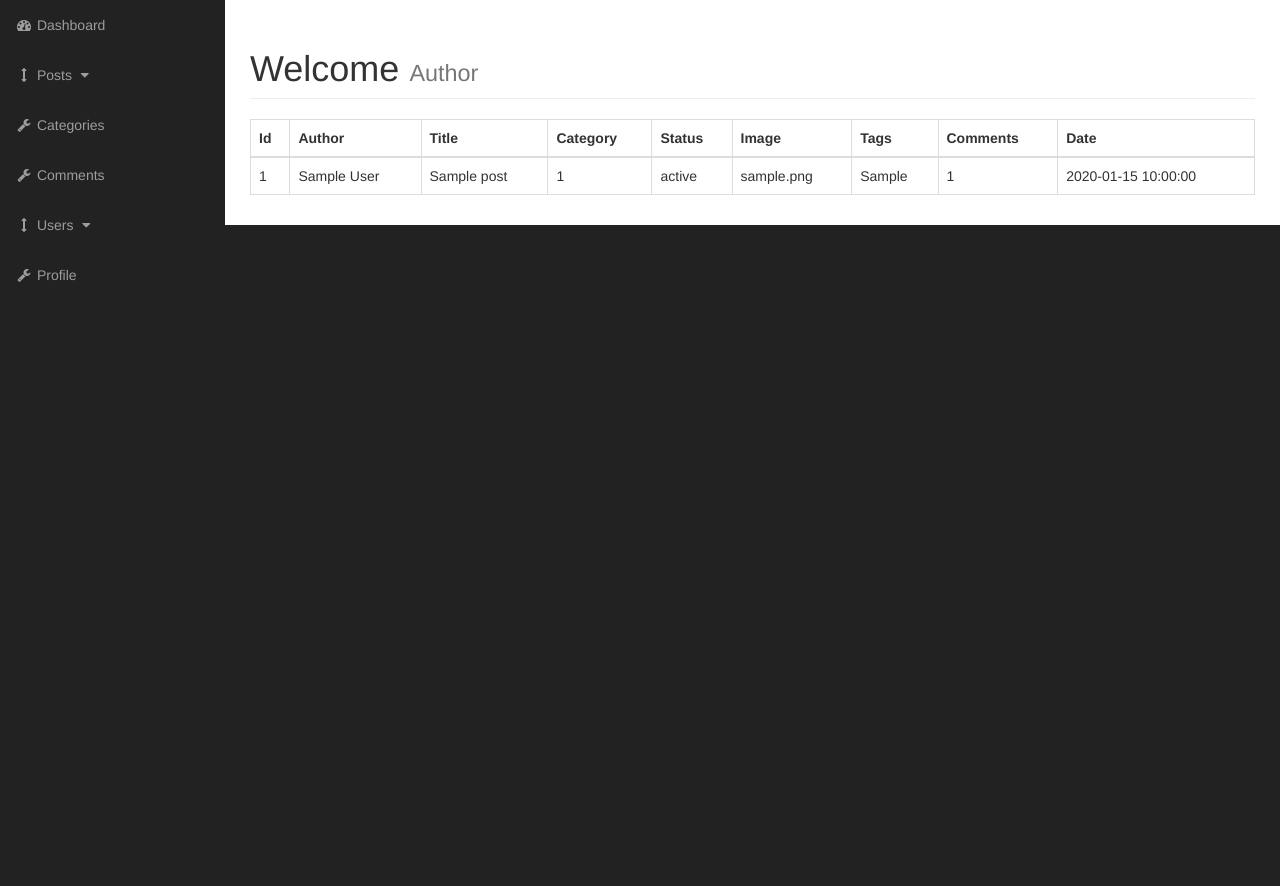
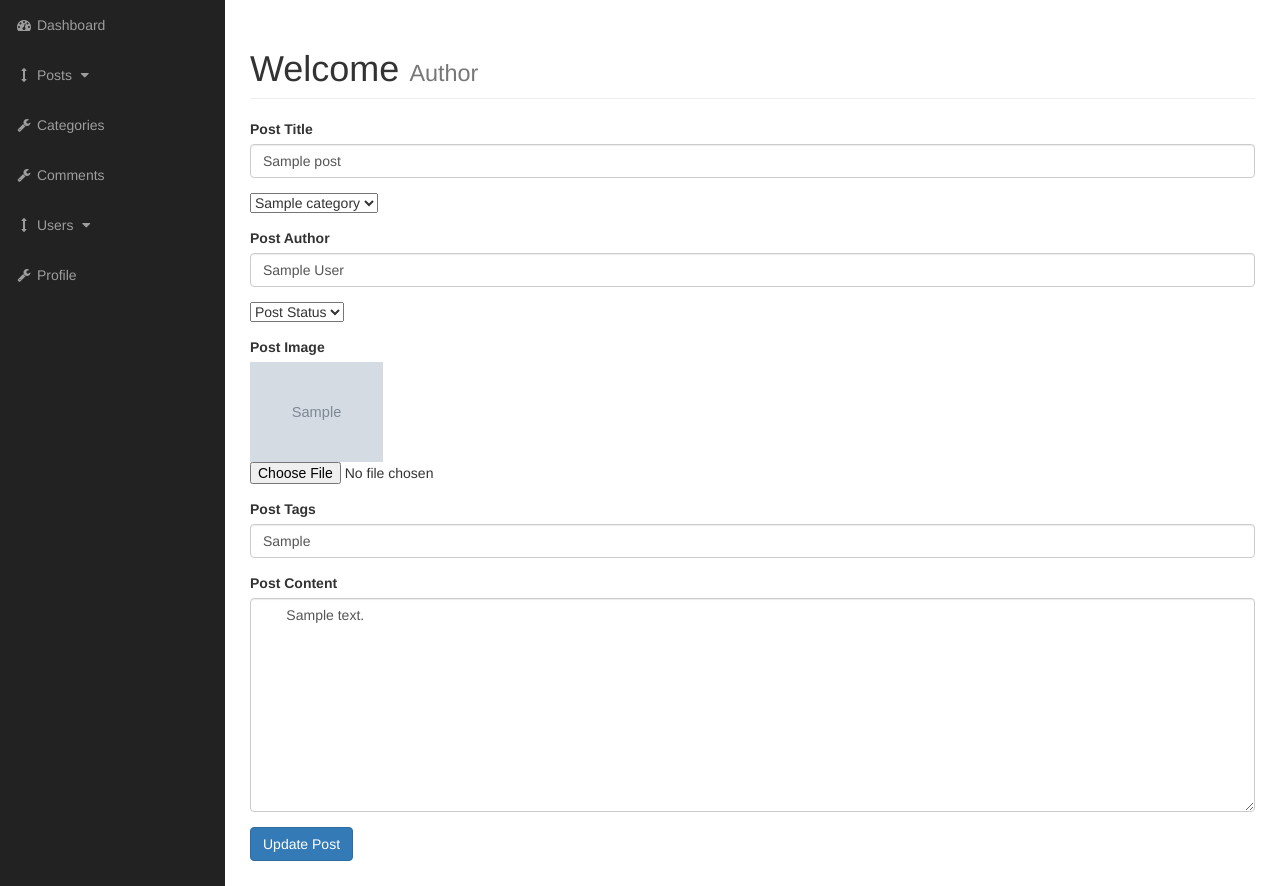
Before and after one commit to FaabScheeren/php_course_cms, a PHP site: page /admin/posts.php?source=edit_post&p_id=1 in a window 1280 px wide. Shown: the part 51-937 px from the top of the page. Before the commit the page ends 333 px from the top, so only its background shows below. Run offline with PHP 8.4, Linux system fonts and the light colour scheme; tables that the repository leaves empty or names only in its code hold one stand-in row (values such as "Sample post"); grey boxes marked "Sample" are stand-in pictures.

Commit message:
Post and category cruds

```diff
--- /dev/null
+++ b/admin/functions.php
@@ -0,0 +1,64 @@
+<?php
+  function insert_categories() {
+    global $connection;
+
+    if(isset($_POST['submit'])) {
+      $cat_title = $_POST['cat_title'];
+
+      if($cat_title == "" || empty($cat_title)) {
+        echo "This field should not be empty!";
+      } else {
+        $query = "INSERT INTO categories(cat_title)";
+        $query .= "VALUES('{$cat_title}')";
+
+        $create_category_query = mysqli_query($connection, $query);
+
+        if(!$create_category_query) {
+          die("Query failed!". mysqli_error($connection));
+        }
+      }
+    }
+  }
+?>
+
+<?php
+  function findAllCategories() {
+    global $connection;
+
+    $query = "SELECT * FROM categories";
+    $select_categories = mysqli_query($connection, $query);
+
+    while ($row = mysqli_fetch_assoc($select_categories)) {
+        $cat_id = $row['cat_id'];
+        $cat_title = $row['cat_title'];
+        echo
+        "<tr>
+          <td>{$cat_id}</td>
+          <td>{$cat_title}</td>
+          <td><a href='categories.php?delete={$cat_id}'>Delete</a></td>
+          <td><a href='categories.php?update={$cat_id}'>Update</a></td>
+        </tr>";
+    }
+  }
+?>
+
+<?php
+  function delete_categories() {
+    global $connection;
+    if (isset($_GET['delete'])) {
+      $the_cat_id = $_GET['delete'];
+      $query = "DELETE FROM categories WHERE cat_id = {$the_cat_id}";
+      $delete_query = mysqli_query($connection, $query);
+      header("Location: categories.php");
+    }
+  }
+?>
+
+<?php
+  function confirm($result) {
+    global $connection;
+    if (!$result) {
+      die("Query failed " . mysqli_error($connection));
+    }
+}
+?>
--- a/admin/includes/admin_header.php
+++ b/admin/includes/admin_header.php
@@ -1,5 +1,6 @@
-
+<?php include "functions.php"; ?>
 <?php include '../includes/db.php'; ?>
+<?php ob_start(); ?>
 
 <!DOCTYPE html>
 <html lang="en">
--- a/admin/includes/admin_navigation.php
+++ b/admin/includes/admin_navigation.php
@@ -48,7 +48,7 @@
                       <a href="./posts.php">View all posts</a>
                   </li>
                   <li>
-                      <a href="#">Add posts</a>
+                      <a href="posts.php?source=add_posts">Add posts</a>
                   </li>
               </ul>
           </li>
--- a/admin/includes/admin_update_categories.php
+++ b/admin/includes/admin_update_categories.php
@@ -1,5 +1,5 @@
 <!-- Edit category -->
-<form action="categories.php" method="post">
+<form action="" method="post">
 <div class="form-group">
 <label for="cat-title">Edit Category</label>
 
@@ -28,6 +28,7 @@
               if(!$update_query) {
                 die("query failed".mysqli_error($connection));
               }
+              header("Location: ../admin/categories.php");
             }
 
           ?>
--- /dev/null
+++ b/admin/includes/edit_post.php
@@ -0,0 +1,125 @@
+<?php
+  if(isset($_GET['p_id'])) {
+    $post_id = $_GET['p_id'];
+  }
+
+  $query = "SELECT * FROM posts WHERE post_id = $post_id";
+  $select_posts_by_id = mysqli_query($connection, $query);
+
+  while ($row = mysqli_fetch_assoc($select_posts_by_id)) {
+    $post_id = $row['post_id'];
+    $post_author = $row['post_author'];
+    $post_title = $row['post_title'];
+    $post_category_id = $row['post_category_id'];
+    $post_date = $row['post_date'];
+    $post_image = $row['post_image'];
+    $post_content = $row['post_content'];
+    $post_tags = $row['post_tags'];
+    $post_comment_count = $row['post_comment_count'];
+    $post_status = $row['post_status'];
+  }
+?>
+
+<?php
+  if(isset($_POST['update_post'])) {
+    $post_author = $_POST['post_author'];
+    $post_title = $_POST['post_title'];
+    $post_category_id = $_POST['post_category_id'];
+    // $post_date = $_POST['post_date'];
+    $post_image = $_FILES['image']['name'];
+    $post_image_temp = $_FILES['image']['tmp_name'];
+    $post_content = $_POST['post_content'];
+    $post_tags = $_POST['post_tags'];
+    $post_comment_count = 3;
+    $post_status = $_POST['post_status'];
+
+    move_uploaded_file($post_image_temp, "../images/$post_image");
+
+    if(empty($post_image)) {
+      $query = "SELECT * FROM posts WHERE post_id = $post_id ";
+      $select_image = mysqli_query($connection, $query);
+
+      while($row = mysqli_fetch_array($select_image)) {
+        $post_image = $row['post_image'];
+      }
+    }
+
+    $query = "UPDATE posts SET ";
+    $query .= "post_category_id = '{$post_category_id}', ";
+    $query .= "post_author = '{$post_author}', ";
+    $query .= "post_title = '{$post_title}', ";
+    // $query .= "post_date = , ";
+    $query .= "post_image = '{$post_image}', ";
+    $query .="post_content = '{$post_content}', ";
+    $query .= "post_tags = '{$post_tags}', ";
+    $query .= "post_status = '{$post_status}', ";
+    $query .= "post_comment_count = '{$post_comment_count}'";
+    $query .= "WHERE post_id = {$post_id}";
+
+    // echo $query;
+    $update_post_query = mysqli_query($connection, $query);
+
+    confirm($update_post_query);
+  }
+?>
+
+<form action="" method="post" enctype="multipart/form-data">
+  <div class="form-group">
+    <label for="title">Post Title</label>
+    <input value="<?php echo $post_title; ?>" type="text" class="form-control" name="post_title">
+  </div>
+
+  <div class="form-group">
+      <select name="post_category_id">
+        <?php
+          $query = "SELECT * FROM categories";
+          $select_categories_id = mysqli_query($connection, $query);
+
+          confirm($select_categories_id);
+
+          while ($row = mysqli_fetch_assoc($select_categories_id)) {
+              $cat_id = $row['cat_id'];
+              $cat_title = $row['cat_title'];
+
+              echo "<option value='{$cat_id}'>$cat_title</option>";
+          }
+        ?>
+      </select>
+  </div>
+
+  <div class="form-group">
+    <label for="title">Post Author</label>
+    <input value="<?php echo $post_author; ?>" type="text" class="form-control" name="post_author">
+  </div>
+
+  <div class="form-group">
+    <select name="post_status" id="">
+        <option value="draft">Post Status</option>
+        <option value="published">Published</option>
+        <option value="draft">Draft</option>
+    </select>
+  </div>
+
+  <div class="form-group">
+    <label for="post_image">Post Image</label>
+    <br>
+    <img src="../images/<?php echo $post_image; ?>" height="100"  />
+    <input value="<?php echo $post_image; ?>" type="file"  name="image">
+  </div>
+
+  <div class="form-group">
+    <label for="post_tags">Post Tags</label>
+    <input value="<?php echo $post_tags; ?>" type="text" class="form-control" name="post_tags">
+  </div>
+
+  <div class="form-group">
+    <label for="post_content">Post Content</label>
+    <textarea class="form-control "name="post_content" id="" cols="30" rows="10">
+      <?php echo $post_content; ?>
+    </textarea>
+  </div>
+
+  <div class="form-group">
+    <input class="btn btn-primary" type="submit" name="update_post" value="Update Post">
+  </div>
+</form>
--- a/admin/includes/view_all_posts.php
+++ b/admin/includes/view_all_posts.php
@@ -32,16 +32,39 @@
         echo "<tr>
         <td>$post_id</td>
         <td>$post_author</td>
-          <td>$post_title</td>
-          <td>$post_category_id</td>
+        <td>$post_title</td>";
+          $query = "SELECT * FROM categories WHERE cat_id = {$post_category_id}";
+          $select_categories_id = mysqli_query($connection, $query);
+
+          confirm($select_categories_id);
+
+          while ($row = mysqli_fetch_assoc($select_categories_id)) {
+              $cat_title = $row['cat_title'];
+              echo "<td>$cat_title</td>";
+          }
+
+        echo "
         <td>$post_status</td>
         <td>$post_image</td>
         <td>$post_tags</td>
         <td>$post_comment_count</td>
         <td>$post_date</td>
-
+        <td><a href='posts.php?delete={$post_id}'>Delete</a></td>
+        <td><a href='posts.php?source=edit_post&p_id={$post_id}'>Update</a></td>
       </tr>";
       }
     ?>
   </tbody>
 </table>
+
+<?php
+  if(isset($_GET['delete'])) {
+    $the_post_id = $_GET['delete'];
+
+    $query = "DELETE FROM posts WHERE post_id = $the_post_id ";
+    $delete_query = mysqli_query($connection, $query);
+
+    confirm($delete_query);
+    header("Location: posts.php");
+  }
+?>
--- a/admin/posts.php
+++ b/admin/posts.php
@@ -26,18 +26,17 @@
 
                         switch ($source) {
                           case 'add_posts':
-                          include 'includes/add_posts.php';
+                            include 'includes/add_posts.php';
                           break;
-                          case '100':
-                          echo "Nice 100";
+                          case 'edit_post':
+                            include 'includes/edit_post.php';
                           break;
                           case '200':
-                          echo "Nice 200";
+                            echo "Nice 200";
                           break;
                           default:
-                          include "includes/view_all_posts.php";
+                            include "includes/view_all_posts.php";
                           break;
-
                         }
                       ?>
 
--- a/includes/db.php
+++ b/includes/db.php
@@ -1,4 +1,4 @@
-<?php ob_start();
+<?php
 // How to make easy multiple constants
 $db['db_host'] = "localhost";
 $db['db_user'] = "root";
--- a/post.php
+++ b/post.php
@@ -98,6 +98,7 @@
                 <p>Lorem ipsum dolor sit amet, consectetur adipisicing elit. Harum, dolor quis. Sunt, ut, explicabo, aliquam tenetur ratione tempore quidem voluptates cupiditate voluptas illo saepe quaerat numquam recusandae? Qui, necessitatibus, est!</p>
 
                 <hr>
+
 
                 <!-- Blog Comments -->
 
```
Also changed, not shown: admin/categories.php (+5 -53 lines), admin/includes/add_posts.php (+30 -5 lines), admin/includes/test.php (added, +49 -0 lines), images/Schermafbeelding 2020-06-05 om 11.02.41.png (added). Lines whose indentation alone changed are shown as unchanged.
